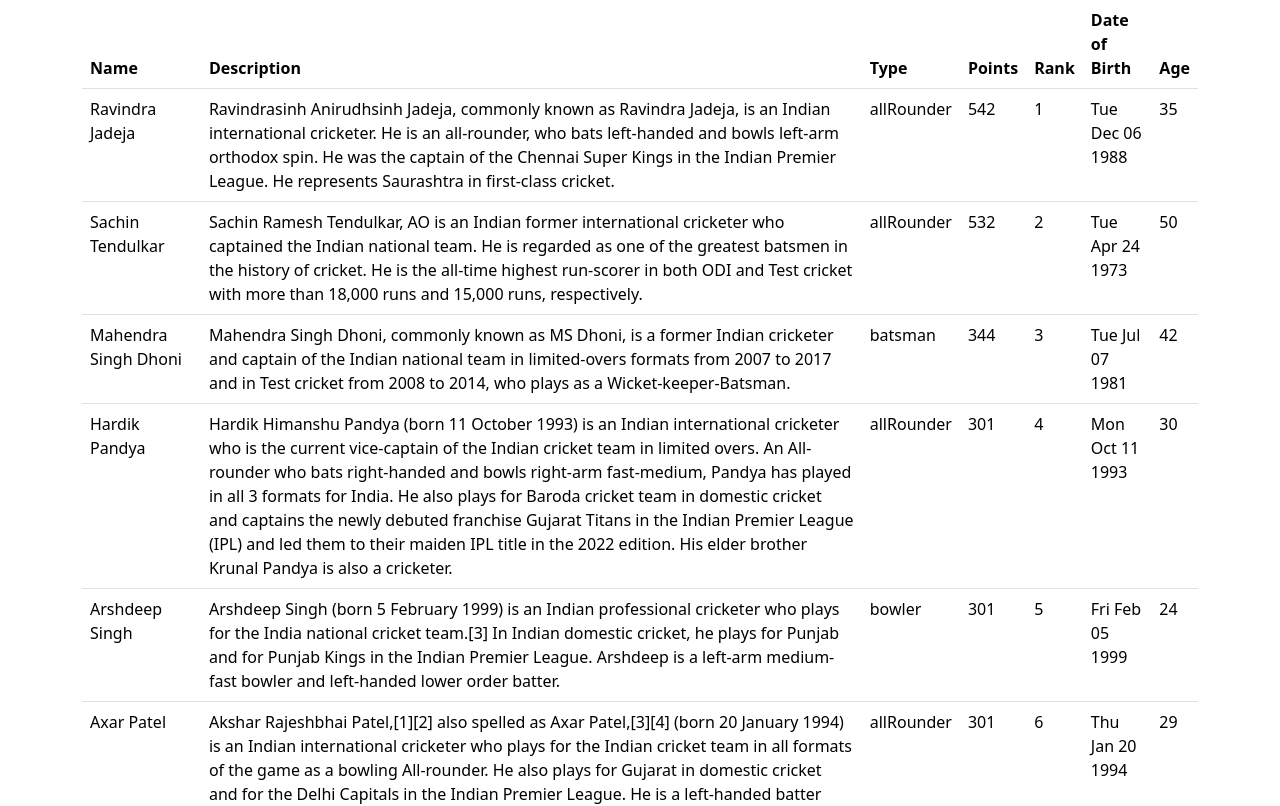
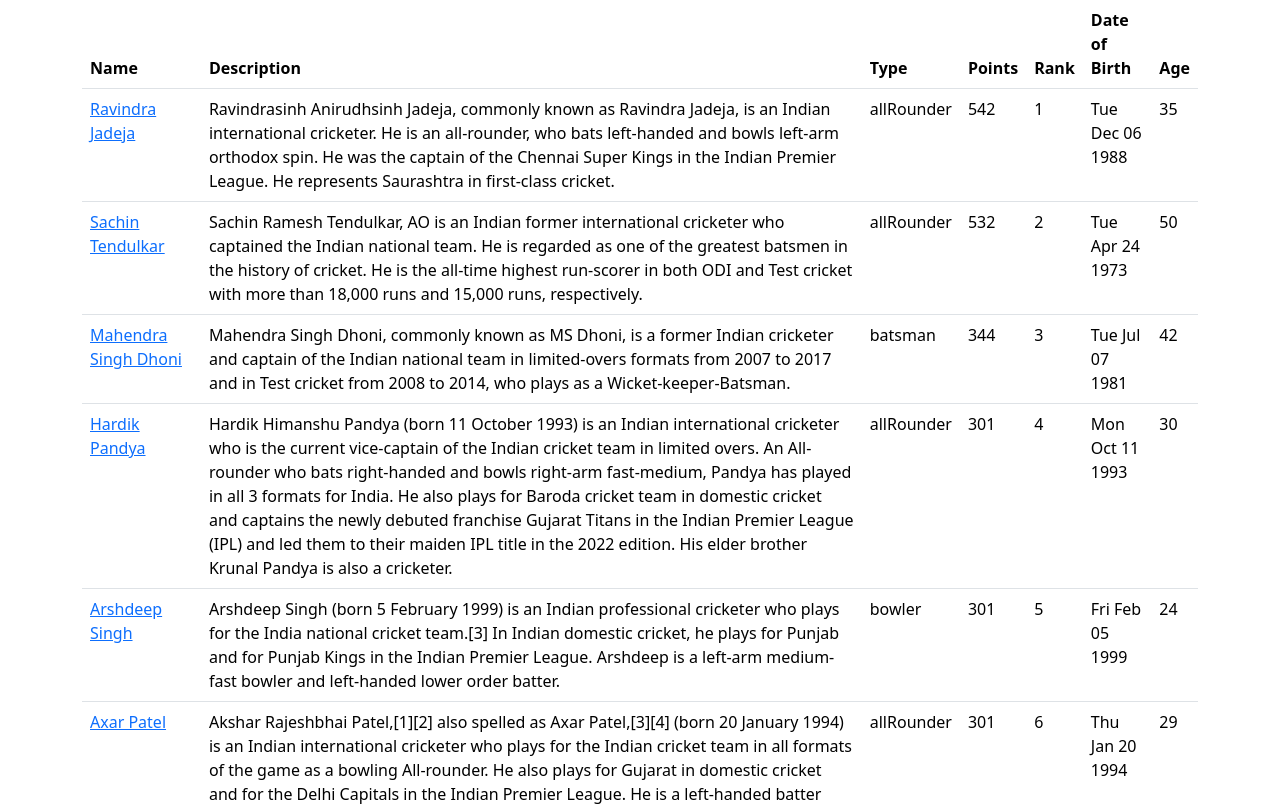
Before and after one commit to iShivam2012/Nirmata, a React (Create React App) app: page /cricketApp in a window 1280 px wide. Shown: the top 806 px of the page. Built offline with nearby package versions, Linux system fonts and the light colour scheme.

Commit message:
IMplemented player details page where upon clicking of player name it will redirect to this page

```diff
--- a/package.json
+++ b/package.json
@@ -9,6 +9,7 @@
     "bootstrap": "^5.3.0",
     "react": "^18.2.0",
     "react-dom": "^18.2.0",
+    "react-router-dom": "^5.2.0",
     "react-scripts": "5.0.1",
     "web-vitals": "^2.1.4"
   },
--- a/src/App.js
+++ b/src/App.js
@@ -1,10 +1,13 @@
 import { useEffect, useState } from "react";
+import { Redirect, Route, Switch } from "react-router-dom";
 import "./App.css";
 import getPlayers from "./get-players";
 import Players from "./Components/Players";
+import PlayersDetails from "./Components/PlayerDetails";
 
 function App() {
   const [playersData, setPlayersData] = useState([]);
+  const [playerDetails, setPlayerDetails] = useState([]);
 
   useEffect(() => {
     async function playersData() {
@@ -14,10 +17,32 @@
     playersData();
   }, []);
 
+  const playerDetailsHandler = (data, name) => {
+    const playerData = data.filter((pData) => {
+      return pData.name === name;
+    });
+    console.log(playerData);
+    setPlayerDetails(playerData);
+  };
   return (
-    <div className="container">
-      {playersData.length > 0 && <Players data={playersData} />}
-    </div>
+    <Switch>
+      <Route path="/" exact>
+        <Redirect to="/cricketApp" />
+      </Route>
+      <Route path="/cricketApp">
+        <div className="container">
+          {playersData.length > 0 && (
+            <Players
+              data={playersData}
+              playerDetailsHandler={playerDetailsHandler}
+            />
+          )}
+        </div>
+      </Route>
+      <Route path="/playerDetails" exact>
+        <PlayersDetails playerDetails={playerDetails} />
+      </Route>
+    </Switch>
   );
 }
 
--- /dev/null
+++ b/src/Components/PlayerDetails.js
@@ -0,0 +1,31 @@
+const PlayersDetails = (playerDetails) => {
+  return (
+    <div className="container">
+      <ul className="list-group" key={playerDetails.playerDetails[0].id}>
+        <li className="list-group-item">
+          Name: {playerDetails.playerDetails[0].name}
+        </li>
+        <li className="list-group-item">
+          Description: {playerDetails.playerDetails[0].description}
+        </li>
+        <li className="list-group-item">
+          Type: {playerDetails.playerDetails[0].type}
+        </li>
+        <li className="list-group-item">
+          Points: {playerDetails.playerDetails[0].points}
+        </li>
+        <li className="list-group-item">
+          Rank: {playerDetails.playerDetails[0].rank}
+        </li>
+        <li className="list-group-item">
+          DOB: {playerDetails.playerDetails[0].dob}
+        </li>
+        <li className="list-group-item">
+          Age: {playerDetails.playerDetails[0].age}
+        </li>
+      </ul>
+    </div>
+  );
+};
+
+export default PlayersDetails;
--- a/src/Components/Players.js
+++ b/src/Components/Players.js
@@ -2,7 +2,7 @@
 import Records from "./Records";
 import PageNavigation from "./PageNavigation";
 
-const Players = ({ data }) => {
+const Players = ({ data, playerDetailsHandler }) => {
   const [currentPage, setCurrentPage] = useState(1);
   const playersData = data.map((pData) => {
     const age = new Date().getFullYear() - new Date(pData.dob).getFullYear();
@@ -34,7 +34,11 @@
 
   return (
     <div>
-      <Records currentPage={currentPage} records={records} data={playersData} />
+      <Records
+        currentPage={currentPage}
+        records={records}
+        playerDetailsHandler={playerDetailsHandler}
+      />
       <PageNavigation
         numbers={numbers}
         onNextPageChangeHandler={onNextPageChangeHandler}
--- a/src/Components/Records.js
+++ b/src/Components/Records.js
@@ -1,6 +1,7 @@
 import { useEffect, useState } from "react";
+import { Link } from "react-router-dom";
 
-const Records = ({ data, records, currentPage }) => {
+const Records = ({ records, currentPage, playerDetailsHandler }) => {
   const [sortedRecords, setSortedRecords] = useState(records);
   const [order, setOrder] = useState("ASC");
   const sortHandler = (e) => {
@@ -45,6 +46,10 @@
     setSortedRecords(records);
   }, [currentPage]);
 
+  const onClickHandler = (name) => {
+    playerDetailsHandler(records, name);
+  };
+
   return (
     <table className="table">
       <thead>
@@ -62,7 +67,14 @@
         {sortedRecords.map((data) => {
           return (
             <tr key={data.id}>
-              <td>{data.name}</td>
+              <td>
+                <Link
+                  onClick={() => onClickHandler(data.name)}
+                  to="/playerDetails"
+                >
+                  {data.name}
+                </Link>
+              </td>
               <td>{data.description}</td>
               <td>{data.type}</td>
               <td>{data.points}</td>
--- a/src/index.js
+++ b/src/index.js
@@ -4,11 +4,14 @@
 import App from "./App";
 import reportWebVitals from "./reportWebVitals";
 import "bootstrap/dist/css/bootstrap.css";
+import { BrowserRouter } from "react-router-dom";
 
 const root = ReactDOM.createRoot(document.getElementById("root"));
 root.render(
   <React.StrictMode>
-    <App />
+    <BrowserRouter>
+      <App />
+    </BrowserRouter>
   </React.StrictMode>
 );
 
```
Also changed, not shown: 1 other file (tests, documents, lock files or other folders).
